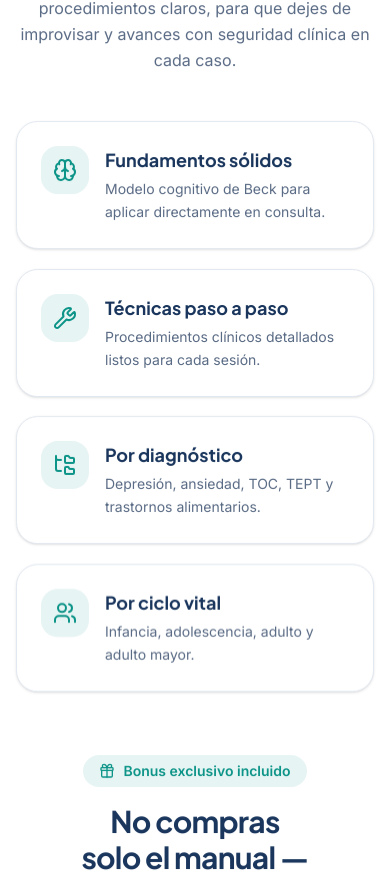
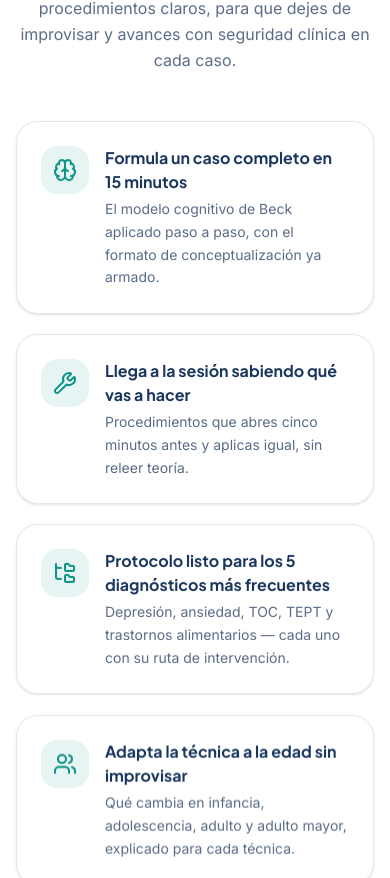
Before and after one commit to librosdigitalesonline/tcc-audit, a Next.js app: page /manual-tcc in a window 390 px wide. Shown: the part 3651-4529 px from the top of the page. Built offline with nearby package versions, Linux system fonts and the light colour scheme.

Commit message:
Update Solution feature copy and reduce mobile title size

```diff
--- a/components/solution.tsx
+++ b/components/solution.tsx
@@ -4,23 +4,23 @@ import { FadeIn } from '@/components/fade-in'
 const FEATURES = [
   {
     icon: Brain,
-    title: 'Fundamentos sólidos',
-    text: 'Modelo cognitivo de Beck para aplicar directamente en consulta.',
+    title: 'Formula un caso completo en 15 minutos',
+    text: 'El modelo cognitivo de Beck aplicado paso a paso, con el formato de conceptualización ya armado.',
   },
   {
     icon: Wrench,
-    title: 'Técnicas paso a paso',
-    text: 'Procedimientos clínicos detallados listos para cada sesión.',
+    title: 'Llega a la sesión sabiendo qué vas a hacer',
+    text: 'Procedimientos que abres cinco minutos antes y aplicas igual, sin releer teoría.',
   },
   {
     icon: FolderTree,
-    title: 'Por diagnóstico',
-    text: 'Depresión, ansiedad, TOC, TEPT y trastornos alimentarios.',
+    title: 'Protocolo listo para los 5 diagnósticos más frecuentes',
+    text: 'Depresión, ansiedad, TOC, TEPT y trastornos alimentarios — cada uno con su ruta de intervención.',
   },
   {
     icon: Users,
-    title: 'Por ciclo vital',
-    text: 'Infancia, adolescencia, adulto y adulto mayor.',
+    title: 'Adapta la técnica a la edad sin improvisar',
+    text: 'Qué cambia en infancia, adolescencia, adulto y adulto mayor, explicado para cada técnica.',
   },
 ]
 
@@ -56,7 +56,7 @@ export function Solution() {
                   <f.icon className="h-6 w-6" />
                 </span>
                 <div>
-                  <h3 className="font-heading text-lg font-bold text-primary">
+                  <h3 className="font-heading text-base font-bold text-primary sm:text-lg">
                     {f.title}
                   </h3>
                   <p className="mt-1 text-sm leading-relaxed text-muted-foreground">
```
